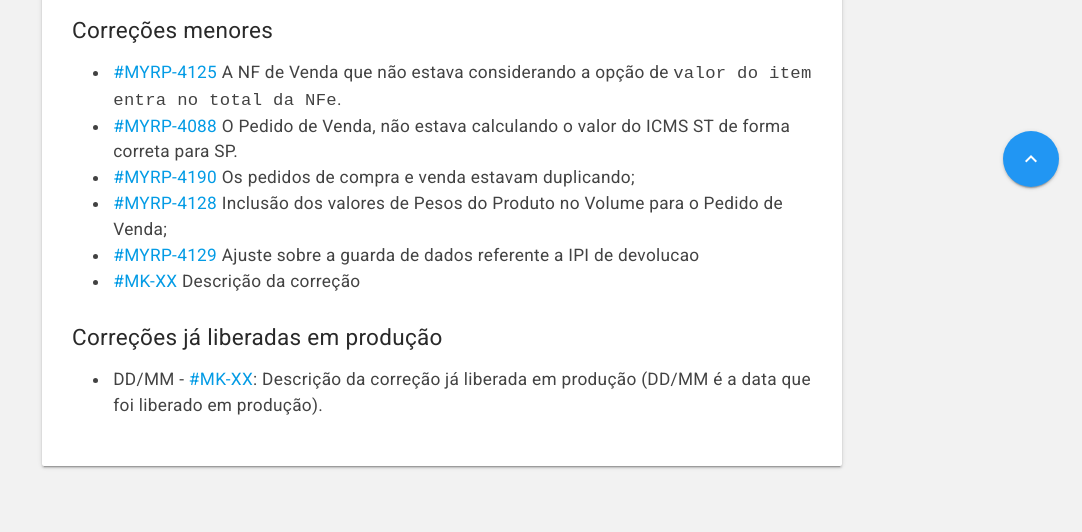
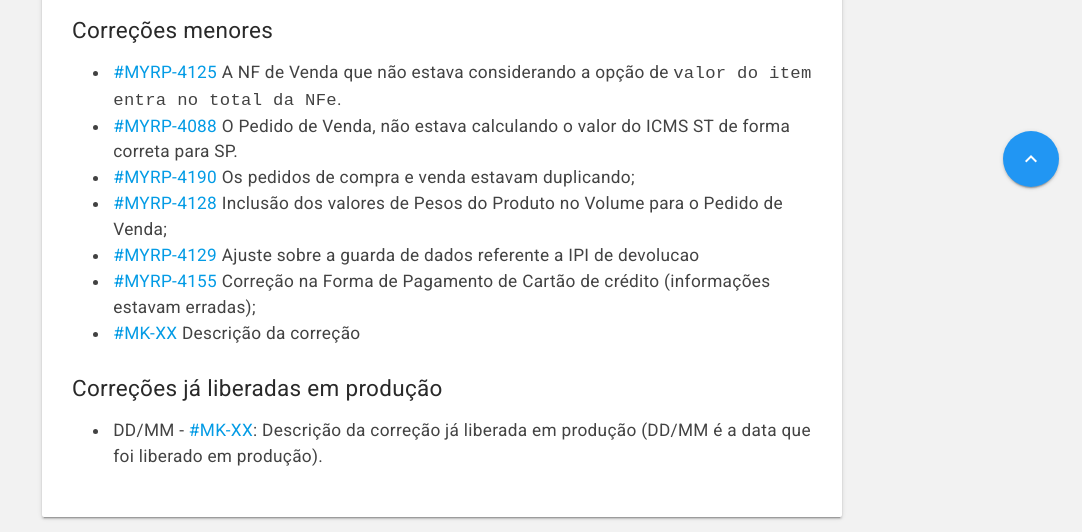
Before and after one commit to myrp-maicon/changelog-myrp, a Jekyll site: the page built from docs/myrp/19.05.01.md, in a window 1280 px wide. Shown: the part 690-1222 px from the top of the page, without its empty margins (198-1280 px from the left). Built offline with Jekyll 4.4.1, drawn with Linux system fonts in a browser that asks for light colours; nearby versions of some CDN libraries; our own code applies the rules of GitHub Pages for plain Markdown files; the repository's description, which GitHub fills in, is left out; before the commit the page ends 1171 px from its top, so only the background shows below that.

Commit message:
AD:MYRP-4155
Correção na Forma de Pagamento de Cartão de crédito (informações estavam erradas);

```diff
--- a/docs/myrp/19.05.01.md
+++ b/docs/myrp/19.05.01.md
@@ -12,6 +12,7 @@
 * [#MYRP-4190](https://devmyrp.atlassian.net/browse/MYRP-4190) Os pedidos de compra e venda estavam duplicando;
 * [#MYRP-4128](https://devmyrp.atlassian.net/browse/MYRP-4128) Inclusão dos valores de Pesos do Produto no Volume para o Pedido de Venda;
 * [#MYRP-4129](https://devmyrp.atlassian.net/browse/MYRP-4129) Ajuste sobre a guarda de dados referente a IPI de devolucao
+* [#MYRP-4155](https://devmyrp.atlassian.net/browse/MYRP-4155) Correção na Forma de Pagamento de Cartão de crédito (informações estavam erradas);
 * [#MK-XX](https://devmyrp.atlassian.net/browse/MK-XX) Descrição da correção
 
 
```
